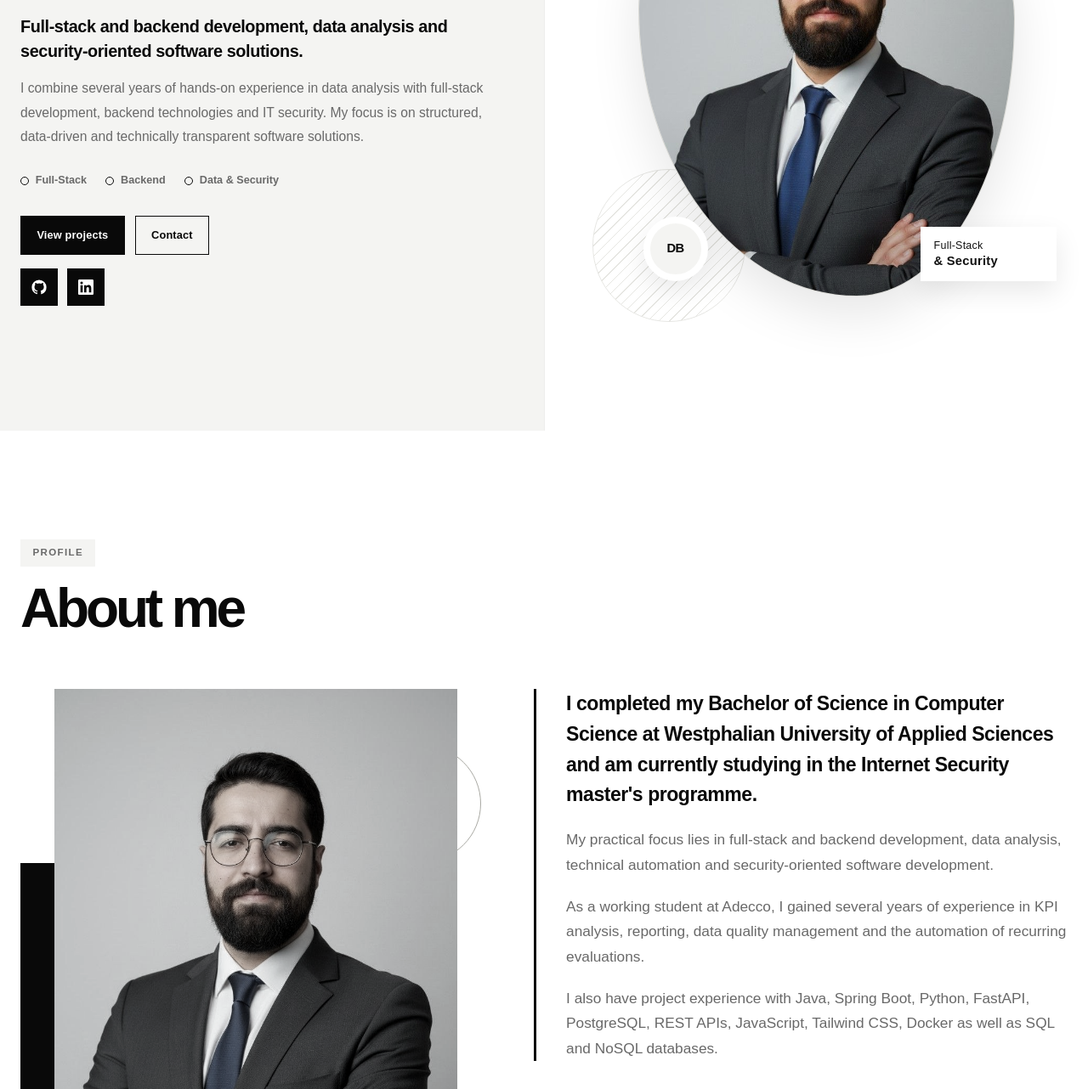
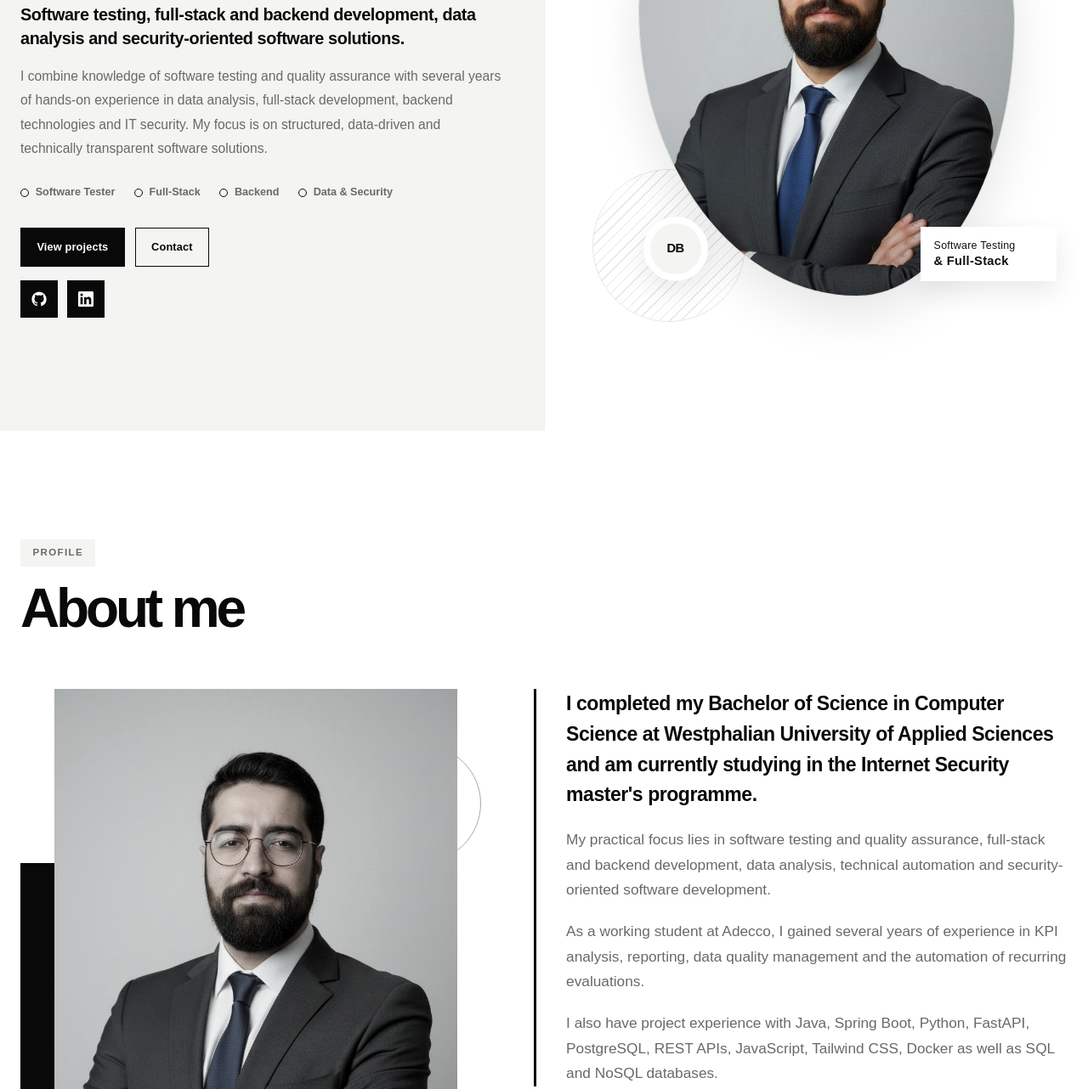
Before and after one commit to MoAlhallak/MoAlhallak.github.io, a plain HTML site: page index.html in a window 1280 px wide. Shown: the part 349-1631 px from the top of the page at 85% size. Drawn offline with Linux system fonts and the light colour scheme.

Commit message:
Add ISTQB software testing profile

```diff
--- a/index.html
+++ b/index.html
@@ -5,17 +5,17 @@
   <meta name="viewport" content="width=device-width, initial-scale=1.0" />
 
   <!-- SEO -->
-  <title>Mohammad Al Hallak — Full-Stack- & Backend-Entwickler | Portfolio</title>
-  <meta name="description" content="Portfolio von Mohammad Al Hallak, B.Sc. Informatik und M.Sc.-Student Internet-Sicherheit. Schwerpunkte: Full-Stack- und Backend-Entwicklung, Datenanalyse und Security-nahe Softwarelösungen." />
+  <title>Mohammad Al Hallak — Software Tester & Full-Stack-Entwickler | Portfolio</title>
+  <meta name="description" content="Portfolio von Mohammad Al Hallak, B.Sc. Informatik und M.Sc.-Student Internet-Sicherheit. Schwerpunkte: Software Testing, Qualitätssicherung, Full-Stack- und Backend-Entwicklung, Datenanalyse und IT-Sicherheit." />
   <meta name="author" content="Mohammad Al Hallak" />
-  <meta name="keywords" content="Mohammad Al Hallak, Full-Stack, Backend, Java, Spring Boot, Python, Datenanalyse, IT-Sicherheit, Portfolio, Softwareentwicklung" />
+  <meta name="keywords" content="Mohammad Al Hallak, Software Tester, Software Testing, ISTQB, CTFL, Qualitätssicherung, Full-Stack, Backend, Java, Spring Boot, Python, Datenanalyse, IT-Sicherheit, Portfolio, Softwareentwicklung" />
   <meta name="theme-color" content="#ffffff" />
   <meta name="color-scheme" content="light dark" />
 
   <!-- Open Graph -->
   <meta property="og:type" content="website" />
-  <meta property="og:title" content="Mohammad Al Hallak — Full-Stack- & Backend-Entwickler" />
-  <meta property="og:description" content="Full-Stack- und Backend-Entwicklung, Datenanalyse sowie Security-nahe Softwarelösungen." />
+  <meta property="og:title" content="Mohammad Al Hallak — Software Tester & Full-Stack-Entwickler" />
+  <meta property="og:description" content="Software Testing, Qualitätssicherung, Full-Stack- und Backend-Entwicklung, Datenanalyse und IT-Sicherheit." />
   <meta property="og:url" content="https://moalhallak.github.io/" />
   <meta property="og:image" content="https://moalhallak.github.io/assets/profile.jpg" />
   <meta property="og:locale" content="de_DE" />
@@ -23,8 +23,8 @@
 
   <!-- Twitter Card -->
   <meta name="twitter:card" content="summary_large_image" />
-  <meta name="twitter:title" content="Mohammad Al Hallak — Full-Stack- & Backend-Entwickler" />
-  <meta name="twitter:description" content="Full-Stack- und Backend-Entwicklung, Datenanalyse sowie Security-nahe Softwarelösungen." />
+  <meta name="twitter:title" content="Mohammad Al Hallak — Software Tester & Full-Stack-Entwickler" />
+  <meta name="twitter:description" content="Software Testing, Qualitätssicherung, Full-Stack- und Backend-Entwicklung, Datenanalyse und IT-Sicherheit." />
   <meta name="twitter:image" content="https://moalhallak.github.io/assets/profile.jpg" />
 
   <link rel="canonical" href="https://moalhallak.github.io/" />
@@ -154,10 +154,11 @@
             <span class="hero__title-outline">Mohammad</span>
             <span class="hero__title-solid">Al Hallak</span>
           </h1>
-          <p class="hero__subtitle" data-i18n="hero_subtitle">Full-Stack- und Backend-Entwicklung, Datenanalyse sowie Security-nahe Softwarelösungen.</p>
-          <p class="hero__text" data-i18n="hero_text">Ich verbinde mehrjährige praktische Erfahrung in der Datenanalyse mit Full-Stack-Entwicklung, Backend-Technologien und IT-Sicherheit. Mein Schwerpunkt liegt auf strukturierten, datengetriebenen und technisch nachvollziehbaren Softwarelösungen.</p>
+          <p class="hero__subtitle" data-i18n="hero_subtitle">Software Testing, Full-Stack- und Backend-Entwicklung, Datenanalyse sowie Security-nahe Softwarelösungen.</p>
+          <p class="hero__text" data-i18n="hero_text">Ich verbinde Kenntnisse in Software Testing und Qualitätssicherung mit mehrjähriger praktischer Erfahrung in Datenanalyse, Full-Stack-Entwicklung, Backend-Technologien und IT-Sicherheit. Mein Schwerpunkt liegt auf strukturierten, datengetriebenen und technisch nachvollziehbaren Softwarelösungen.</p>
 
           <ul class="hero__roles" aria-label="Schwerpunkte">
+            <li data-i18n="hero_role_testing">Software Tester</li>
             <li>Full-Stack</li>
             <li>Backend</li>
             <li>Data &amp; Security</li>
@@ -199,7 +200,7 @@
             <span class="profile-orbit profile-orbit--code" aria-hidden="true">&lt;/&gt;</span>
             <span class="profile-orbit profile-orbit--api" aria-hidden="true">API</span>
             <span class="profile-orbit profile-orbit--db" aria-hidden="true">DB</span>
-            <span class="profile-scene__note">Full-Stack<br /><strong>&amp; Security</strong></span>
+            <span class="profile-scene__note">Software Testing<br /><strong>&amp; Full-Stack</strong></span>
           </div>
         </div>
       </div>
@@ -235,7 +236,7 @@
           <div class="about__content">
             <div class="about__text reveal">
               <p data-i18n="about_p1">Ich habe meinen Bachelor of Science in Informatik an der Westfälischen Hochschule abgeschlossen und studiere aktuell im Masterstudiengang Internet-Sicherheit.</p>
-              <p data-i18n="about_p2">Meine praktischen Schwerpunkte liegen in der Full-Stack- und Backend-Entwicklung, Datenanalyse, technischen Automatisierung und Security-nahen Softwareentwicklung.</p>
+              <p data-i18n="about_p2">Meine praktischen Schwerpunkte liegen in Software Testing und Qualitätssicherung, Full-Stack- und Backend-Entwicklung, Datenanalyse, technischer Automatisierung und Security-naher Softwareentwicklung.</p>
               <p data-i18n="about_p3">Als Werkstudent bei Adecco sammelte ich mehrjährige Erfahrung in KPI-Analysen, Reporting, Data Quality Management und der Automatisierung wiederkehrender Auswertungen.</p>
               <p data-i18n="about_p4">Zusätzlich verfüge ich über Projekterfahrung mit Java, Spring Boot, Python, FastAPI, PostgreSQL, REST APIs, JavaScript, Tailwind CSS, Docker sowie SQL- und NoSQL-Datenbanken.</p>
             </div>
@@ -310,6 +311,24 @@
         <h2 class="section__title" id="experience-title" data-i18n="exp_title">Erfahrung</h2>
 
         <ol class="timeline">
+          <!-- ISTQB CTFL -->
+          <li class="timeline__item reveal" id="istqb-ctfl">
+            <div class="timeline__marker" aria-hidden="true"></div>
+            <div class="timeline__card">
+              <span class="timeline__date" data-i18n="exp_i_date">August 2026 – voraussichtlich Ende September 2026</span>
+              <h3 class="timeline__role" data-i18n="exp_i_role">ISTQB® Certified Tester Foundation Level (CTFL) – Zertifizierungsvorbereitung</h3>
+              <p class="timeline__org">
+                <a class="timeline__org-link" href="https://istqb.org/" target="_blank" rel="noopener noreferrer" data-i18n="exp_i_org" aria-label="Offizielle ISTQB-Website (öffnet in neuem Tab)">International Software Testing Qualifications Board (ISTQB®)</a>
+              </p>
+              <ul class="timeline__list">
+                <li data-i18n="exp_i_1">Vorbereitung auf Basis des ISTQB®-CTFL-4.0-Lehrplans</li>
+                <li data-i18n="exp_i_2">Testprozess, Teststufen und Testarten</li>
+                <li data-i18n="exp_i_3">Black-Box-, White-Box- und erfahrungsbasierte Testverfahren</li>
+                <li data-i18n="exp_i_4">Testplanung, Fehlermanagement und Werkzeugunterstützung</li>
+              </ul>
+            </div>
+          </li>
+
           <!-- Master -->
           <li class="timeline__item reveal" id="master-study">
             <div class="timeline__marker" aria-hidden="true"></div>
@@ -580,8 +599,12 @@
           </div>
 
           <div class="tech-card reveal">
-            <h3 class="tech-card__title" data-i18n="tech_tools">Tools &amp; Methoden</h3>
+            <h3 class="tech-card__title" data-i18n="tech_tools">Testing &amp; Tools</h3>
             <ul class="chips">
+              <li class="chip">ISTQB® CTFL</li>
+              <li class="chip" data-i18n="chip_software_testing">Software Testing</li>
+              <li class="chip" data-i18n="chip_test_design">Test Design</li>
+              <li class="chip" data-i18n="chip_quality_assurance">Qualitätssicherung</li>
               <li class="chip">Git</li>
               <li class="chip">GitHub</li>
               <li class="chip">Docker</li>
@@ -602,7 +625,7 @@
       <div class="container contact">
         <p class="section__kicker" data-i18n="contact_kicker">Kontakt</p>
         <h2 class="section__title" id="contact-title" data-i18n="contact_title">Lassen Sie uns vernetzen.</h2>
-        <p class="contact__lead reveal" data-i18n="contact_lead">Ich interessiere mich für Positionen und Projekte in den Bereichen Full-Stack- und Backend-Entwicklung, Datenanalyse, Data Automation sowie Security-nahe Softwareentwicklung.</p>
+        <p class="contact__lead reveal" data-i18n="contact_lead">Ich interessiere mich für Positionen und Projekte in den Bereichen Software Testing und Qualitätssicherung, Full-Stack- und Backend-Entwicklung, Datenanalyse, Data Automation sowie Security-nahe Softwareentwicklung.</p>
 
         <div class="contact__cards">
           <a class="contact-card reveal" href="mailto:mohammedalhallak99@gmail.com">
--- a/script.js
+++ b/script.js
@@ -29,15 +29,16 @@
 
       hero_eyebrow: "B.Sc. Informatik · M.Sc.-Student Internet-Sicherheit",
       hero_title: "Hallo, ich bin Mohammad Al Hallak.",
-      hero_subtitle: "Full-Stack- und Backend-Entwicklung, Datenanalyse sowie Security-nahe Softwarelösungen.",
-      hero_text: "Ich verbinde mehrjährige praktische Erfahrung in der Datenanalyse mit Full-Stack-Entwicklung, Backend-Technologien und IT-Sicherheit. Mein Schwerpunkt liegt auf strukturierten, datengetriebenen und technisch nachvollziehbaren Softwarelösungen.",
+      hero_subtitle: "Software Testing, Full-Stack- und Backend-Entwicklung, Datenanalyse sowie Security-nahe Softwarelösungen.",
+      hero_text: "Ich verbinde Kenntnisse in Software Testing und Qualitätssicherung mit mehrjähriger praktischer Erfahrung in Datenanalyse, Full-Stack-Entwicklung, Backend-Technologien und IT-Sicherheit. Mein Schwerpunkt liegt auf strukturierten, datengetriebenen und technisch nachvollziehbaren Softwarelösungen.",
+      hero_role_testing: "Software Tester",
       hero_btn_projects: "Projekte ansehen",
       hero_btn_contact: "Kontakt",
 
       about_kicker: "Profil",
       about_title: "Über mich",
       about_p1: "Ich habe meinen Bachelor of Science in Informatik an der Westfälischen Hochschule abgeschlossen und studiere aktuell im Masterstudiengang Internet-Sicherheit.",
-      about_p2: "Meine praktischen Schwerpunkte liegen in der Full-Stack- und Backend-Entwicklung, Datenanalyse, technischen Automatisierung und Security-nahen Softwareentwicklung.",
+      about_p2: "Meine praktischen Schwerpunkte liegen in Software Testing und Qualitätssicherung, Full-Stack- und Backend-Entwicklung, Datenanalyse, technischer Automatisierung und Security-naher Softwareentwicklung.",
       about_p3: "Als Werkstudent bei Adecco habe ich mehrjährige Erfahrung in KPI-Analysen, Reporting, Data Quality Management und der Automatisierung wiederkehrender Auswertungen gesammelt.",
       about_p4: "Zusätzlich habe ich Projekterfahrung mit Java, Spring Boot, Python, FastAPI, PostgreSQL, REST APIs, JavaScript, Tailwind CSS, Docker sowie SQL- und NoSQL-Datenbanken.",
       stat_bsc: "Informatik",
@@ -57,6 +58,13 @@
 
       exp_kicker: "Werdegang",
       exp_title: "Erfahrung",
+      exp_i_date: "August 2026 – voraussichtlich Ende September 2026",
+      exp_i_role: "ISTQB® Certified Tester Foundation Level (CTFL) – Zertifizierungsvorbereitung",
+      exp_i_org: "International Software Testing Qualifications Board (ISTQB®)",
+      exp_i_1: "Vorbereitung auf Basis des ISTQB®-CTFL-4.0-Lehrplans",
+      exp_i_2: "Testprozess, Teststufen und Testarten",
+      exp_i_3: "Black-Box-, White-Box- und erfahrungsbasierte Testverfahren",
+      exp_i_4: "Testplanung, Fehlermanagement und Werkzeugunterstützung",
       exp_m_date: "Seit März 2026",
       exp_m_role: "M.Sc. Internet-Sicherheit",
       exp_m_org: "Westfälische Hochschule",
@@ -127,12 +135,15 @@
       tech_databases: "Datenbanken",
       tech_frontend: "Frontend",
       tech_data_ai: "Data & AI",
-      tech_tools: "Tools & Methoden",
+      tech_tools: "Testing & Tools",
       chip_data_analysis: "Data Analysis",
+      chip_software_testing: "Software Testing",
+      chip_test_design: "Test Design",
+      chip_quality_assurance: "Qualitätssicherung",
 
       contact_kicker: "Kontakt",
       contact_title: "Lassen Sie uns vernetzen.",
-      contact_lead: "Ich interessiere mich für Positionen und Projekte in den Bereichen Full-Stack- und Backend-Entwicklung, Datenanalyse, Data Automation sowie Security-nahe Softwareentwicklung.",
+      contact_lead: "Ich interessiere mich für Positionen und Projekte in den Bereichen Software Testing und Qualitätssicherung, Full-Stack- und Backend-Entwicklung, Datenanalyse, Data Automation sowie Security-nahe Softwareentwicklung.",
       contact_email: "E-Mail",
       contact_location: "Standort",
 
@@ -151,15 +162,16 @@
 
       hero_eyebrow: "B.Sc. Computer Science · M.Sc. Student Internet Security",
       hero_title: "Hi, I'm Mohammad Al Hallak.",
-      hero_subtitle: "Full-stack and backend development, data analysis and security-oriented software solutions.",
-      hero_text: "I combine several years of hands-on experience in data analysis with full-stack development, backend technologies and IT security. My focus is on structured, data-driven and technically transparent software solutions.",
+      hero_subtitle: "Software testing, full-stack and backend development, data analysis and security-oriented software solutions.",
+      hero_text: "I combine knowledge of software testing and quality assurance with several years of hands-on experience in data analysis, full-stack development, backend technologies and IT security. My focus is on structured, data-driven and technically transparent software solutions.",
+      hero_role_testing: "Software Tester",
       hero_btn_projects: "View projects",
       hero_btn_contact: "Contact",
 
       about_kicker: "Profile",
       about_title: "About me",
       about_p1: "I completed my Bachelor of Science in Computer Science at Westphalian University of Applied Sciences and am currently studying in the Internet Security master's programme.",
-      about_p2: "My practical focus lies in full-stack and backend development, data analysis, technical automation and security-oriented software development.",
+      about_p2: "My practical focus lies in software testing and quality assurance, full-stack and backend development, data analysis, technical automation and security-oriented software development.",
       about_p3: "As a working student at Adecco, I gained several years of experience in KPI analysis, reporting, data quality management and the automation of recurring evaluations.",
       about_p4: "I also have project experience with Java, Spring Boot, Python, FastAPI, PostgreSQL, REST APIs, JavaScript, Tailwind CSS, Docker as well as SQL and NoSQL databases.",
       stat_bsc: "Computer Science",
@@ -179,6 +191,13 @@
 
       exp_kicker: "Career",
       exp_title: "Experience",
+      exp_i_date: "August 2026 – expected end of September 2026",
+      exp_i_role: "ISTQB® Certified Tester Foundation Level (CTFL) – Certification Preparation",
+      exp_i_org: "International Software Testing Qualifications Board (ISTQB®)",
+      exp_i_1: "Preparation based on the ISTQB® CTFL 4.0 syllabus",
+      exp_i_2: "Test process, test levels and test types",
+      exp_i_3: "Black-box, white-box and experience-based test techniques",
+      exp_i_4: "Test planning, defect management and tool support",
       exp_m_date: "Since March 2026",
       exp_m_role: "M.Sc. Internet Security",
       exp_m_org: "Westphalian University of Applied Sciences",
@@ -249,12 +268,15 @@
       tech_databases: "Databases",
       tech_frontend: "Frontend",
       tech_data_ai: "Data & AI",
-      tech_tools: "Tools & Methods",
+      tech_tools: "Testing & Tools",
       chip_data_analysis: "Data Analysis",
+      chip_software_testing: "Software Testing",
+      chip_test_design: "Test Design",
+      chip_quality_assurance: "Quality Assurance",
 
       contact_kicker: "Contact",
       contact_title: "Let's connect.",
-      contact_lead: "I am interested in positions and projects in full-stack and backend development, data analysis, data automation and security-oriented software development.",
+      contact_lead: "I am interested in positions and projects in software testing and quality assurance, full-stack and backend development, data analysis, data automation and security-oriented software development.",
       contact_email: "Email",
       contact_location: "Location",
 
@@ -273,15 +295,16 @@
 
       hero_eyebrow: "بكالوريوس علوم الحاسوب · طالب ماجستير في أمن الإنترنت",
       hero_title: "مرحبًا، أنا محمد الحلاق.",
-      hero_subtitle: "تطوير الواجهات والخوادم (Full-Stack وBackend)، تحليل البيانات، وحلول برمجية موجّهة نحو الأمن.",
-      hero_text: "أجمع بين سنوات من الخبرة العملية في تحليل البيانات وتطوير الأنظمة المتكاملة وتقنيات الخوادم وأمن المعلومات. ينصبّ تركيزي على حلول برمجية منظَّمة ومبنية على البيانات وقابلة للتتبّع تقنيًا.",
+      hero_subtitle: "اختبار البرمجيات وضمان الجودة، وتطوير الواجهات والخوادم (Full-Stack وBackend)، وتحليل البيانات، وحلول برمجية موجّهة نحو الأمن.",
+      hero_text: "أجمع بين معارفي في اختبار البرمجيات وضمان الجودة وسنوات من الخبرة العملية في تحليل البيانات وتطوير الأنظمة المتكاملة وتقنيات الخوادم وأمن المعلومات. ينصبّ تركيزي على حلول برمجية منظَّمة ومبنية على البيانات وقابلة للتتبّع تقنيًا.",
+      hero_role_testing: "مختبر برمجيات",
       hero_btn_projects: "عرض المشاريع",
       hero_btn_contact: "تواصل",
 
       about_kicker: "الملف الشخصي",
       about_title: "نبذة عني",
       about_p1: "أنهيتُ درجة البكالوريوس في علوم الحاسوب في جامعة فيستفاليا للعلوم التطبيقية، وأدرس حاليًا في برنامج الماجستير في أمن الإنترنت.",
-      about_p2: "تتركّز مجالاتي العملية في تطوير الأنظمة المتكاملة والخوادم، وتحليل البيانات، والأتمتة التقنية، وتطوير البرمجيات الموجّهة نحو الأمن.",
+      about_p2: "تتركّز مجالاتي العملية في اختبار البرمجيات وضمان الجودة، وتطوير الأنظمة المتكاملة والخوادم، وتحليل البيانات، والأتمتة التقنية، وتطوير البرمجيات الموجّهة نحو الأمن.",
       about_p3: "بصفتي طالبًا عاملاً في شركة Adecco، اكتسبتُ خبرة لعدة سنوات في تحليل مؤشرات الأداء، وإعداد التقارير، وإدارة جودة البيانات، وأتمتة التحليلات المتكرّرة.",
       about_p4: "كما أمتلك خبرة في مشاريع باستخدام Java وSpring Boot وPython وFastAPI وPostgreSQL وREST APIs وJavaScript وTailwind CSS وDocker، إضافةً إلى قواعد بيانات SQL وNoSQL.",
       stat_bsc: "علوم الحاسوب",
@@ -301,6 +324,13 @@
 
       exp_kicker: "المسيرة",
       exp_title: "الخبرة",
+      exp_i_date: "أغسطس 2026 – حتى نهاية سبتمبر 2026 تقريبًا",
+      exp_i_role: "التحضير لشهادة ISTQB® Certified Tester Foundation Level (CTFL)",
+      exp_i_org: "المجلس الدولي لمؤهلات اختبار البرمجيات (ISTQB®)",
+      exp_i_1: "التحضير وفق منهج ISTQB® CTFL 4.0",
+      exp_i_2: "عملية الاختبار ومستويات الاختبار وأنواعه",
+      exp_i_3: "تقنيات اختبار الصندوق الأسود والصندوق الأبيض والتقنيات القائمة على الخبرة",
+      exp_i_4: "تخطيط الاختبارات وإدارة العيوب ودعم الأدوات",
       exp_m_date: "منذ مارس 2026",
       exp_m_role: "ماجستير أمن الإنترنت",
       exp_m_org: "جامعة فيستفاليا للعلوم التطبيقية",
@@ -371,12 +401,15 @@
       tech_databases: "قواعد البيانات",
       tech_frontend: "الواجهة الأمامية",
       tech_data_ai: "البيانات والذكاء الاصطناعي",
-      tech_tools: "الأدوات والمنهجيات",
+      tech_tools: "الاختبار والأدوات",
       chip_data_analysis: "تحليل البيانات",
+      chip_software_testing: "اختبار البرمجيات",
+      chip_test_design: "تصميم الاختبارات",
+      chip_quality_assurance: "ضمان الجودة",
 
       contact_kicker: "التواصل",
       contact_title: "لنتواصل معًا.",
-      contact_lead: "أهتمّ بالوظائف والمشاريع في مجالات تطوير الأنظمة المتكاملة والخوادم، وتحليل البيانات، وأتمتة البيانات، وتطوير البرمجيات الموجّهة نحو الأمن.",
+      contact_lead: "أهتمّ بالوظائف والمشاريع في مجالات اختبار البرمجيات وضمان الجودة، وتطوير الأنظمة المتكاملة والخوادم، وتحليل البيانات، وأتمتة البيانات، وتطوير البرمجيات الموجّهة نحو الأمن.",
       contact_email: "البريد الإلكتروني",
       contact_location: "الموقع",
 
```
Also changed, not shown: styles.css (+13 -0 lines), 1 other file.
